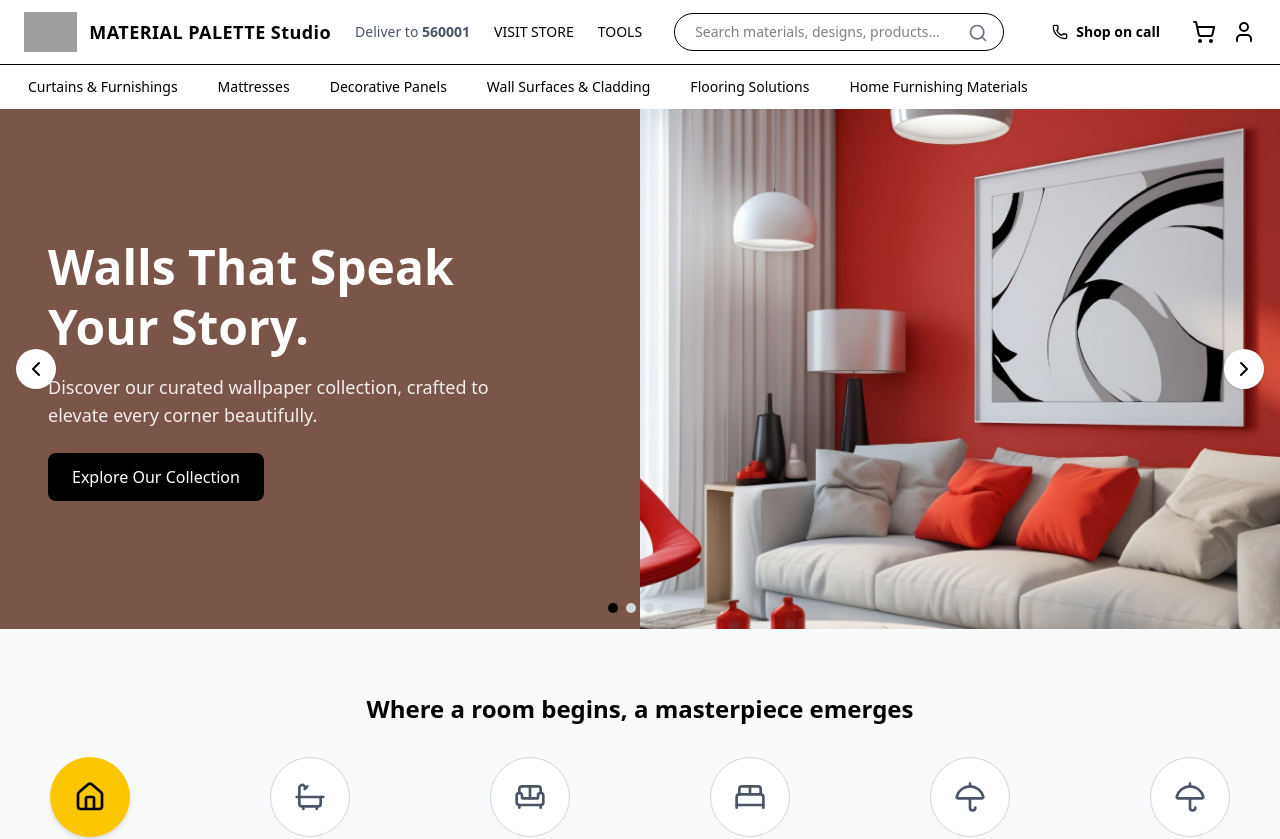
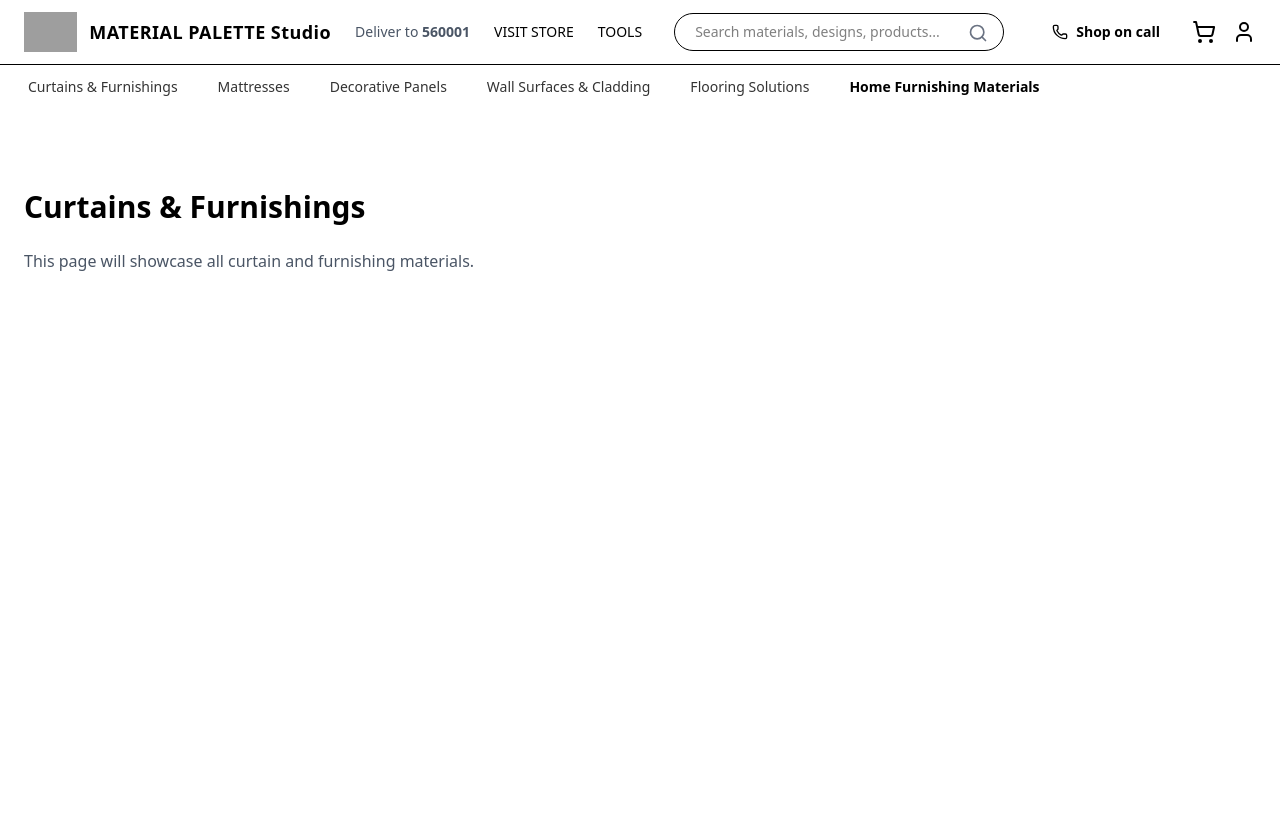
Before and after one commit to sambhav0007/material-Pallete-studio, a React (Vite) app: page /home-furnishing-materials in a window 1280 px wide. Shown: the top 839 px of the page. After the commit the page ends 800 px from the top, so only its background shows below. Built offline with nearby package versions, Linux system fonts and the light colour scheme; grey boxes are pictures that could not be loaded.

Commit message:
Added new styling and updated category routes

```diff
--- a/package.json
+++ b/package.json
@@ -12,7 +12,8 @@
   "dependencies": {
     "lucide-react": "^0.562.0",
     "react": "^19.2.0",
-    "react-dom": "^19.2.3"
+    "react-dom": "^19.2.3",
+    "react-router-dom": "^7.12.0"
   },
   "devDependencies": {
     "@eslint/js": "^9.39.1",
--- a/src/App.jsx
+++ b/src/App.jsx
@@ -1,12 +1,30 @@
+import { BrowserRouter, Routes, Route } from "react-router-dom";
 import Navbar from "./components/home/Navbar.jsx";
 import Home from "./components/home/home.jsx";
+
+import CurtainsFurnishings from "./components/Pages/CurtainsFurnishings";
+import Mattresses from "./components/Pages/Mattresses";
+import DecorativePanels from "./components/Pages/DecorativePanels";
+import WallSurfacesCladding from "./components/Pages/WallSurfacesCladding";
+import FlooringSolutions from "./components/Pages/FlooringSolutions";
+import HomeFurnishingMaterials from "./components/Pages/HomeFurnishingMaterials";
 
 
 function App() {
   return (
     <>
-      <Navbar />
-      <Home />
+      <BrowserRouter>
+        <Navbar />
+        <Routes>
+          <Route path="/" element={<Home />} />
+        <Route path="/curtains-furnishings" element={<CurtainsFurnishings />} />
+        <Route path="/mattresses" element={<Mattresses />} />
+        <Route path="/decorative-panels" element={<DecorativePanels />} />
+        <Route path="/wall-surfaces-cladding" element={<WallSurfacesCladding />} />
+        <Route path="/flooring-solutions" element={<FlooringSolutions />} />
+        <Route path="/home-furnishing-materials" element={<HomeFurnishingMaterials />} />
+      </Routes>
+      </BrowserRouter>
     </>
   );
 }
--- /dev/null
+++ b/src/components/Pages/CurtainsFurnishings.jsx
@@ -0,0 +1,13 @@
+export default function CurtainsFurnishings() {
+  return (
+    <main className="max-w-7xl mx-auto px-6 py-20">
+      <h1 className="text-3xl font-bold mb-6">
+        Curtains & Furnishings
+      </h1>
+
+      <p className="text-gray-600">
+        This page will showcase all curtain and furnishing materials.
+      </p>
+    </main>
+  );
+}
--- /dev/null
+++ b/src/components/Pages/DecorativePanels.jsx
@@ -0,0 +1,13 @@
+export default function CurtainsFurnishings() {
+  return (
+    <main className="max-w-7xl mx-auto px-6 py-20">
+      <h1 className="text-3xl font-bold mb-6">
+        Curtains & Furnishings
+      </h1>
+
+      <p className="text-gray-600">
+        This page will showcase all curtain and furnishing materials.
+      </p>
+    </main>
+  );
+}
--- /dev/null
+++ b/src/components/Pages/FlooringSolutions.jsx
@@ -0,0 +1,13 @@
+export default function CurtainsFurnishings() {
+  return (
+    <main className="max-w-7xl mx-auto px-6 py-20">
+      <h1 className="text-3xl font-bold mb-6">
+        Curtains & Furnishings
+      </h1>
+
+      <p className="text-gray-600">
+        This page will showcase all curtain and furnishing materials.
+      </p>
+    </main>
+  );
+}
--- /dev/null
+++ b/src/components/Pages/HomeFurnishingMaterials.jsx
@@ -0,0 +1,13 @@
+export default function CurtainsFurnishings() {
+  return (
+    <main className="max-w-7xl mx-auto px-6 py-20">
+      <h1 className="text-3xl font-bold mb-6">
+        Curtains & Furnishings
+      </h1>
+
+      <p className="text-gray-600">
+        This page will showcase all curtain and furnishing materials.
+      </p>
+    </main>
+  );
+}
--- /dev/null
+++ b/src/components/Pages/Mattresses.jsx
@@ -0,0 +1,13 @@
+export default function CurtainsFurnishings() {
+  return (
+    <main className="max-w-7xl mx-auto px-6 py-20">
+      <h1 className="text-3xl font-bold mb-6">
+        Curtains & Furnishings
+      </h1>
+
+      <p className="text-gray-600">
+        This page will showcase all curtain and furnishing materials.
+      </p>
+    </main>
+  );
+}
--- /dev/null
+++ b/src/components/Pages/WallSurfacesCladding.jsx
@@ -0,0 +1,13 @@
+export default function CurtainsFurnishings() {
+  return (
+    <main className="max-w-7xl mx-auto px-6 py-20">
+      <h1 className="text-3xl font-bold mb-6">
+        Curtains & Furnishings
+      </h1>
+
+      <p className="text-gray-600">
+        This page will showcase all curtain and furnishing materials.
+      </p>
+    </main>
+  );
+}
--- a/src/components/home/Navbar.jsx
+++ b/src/components/home/Navbar.jsx
@@ -1,12 +1,13 @@
+import { NavLink } from "react-router-dom";
 import { ShoppingCart, User, Search, Phone } from "lucide-react";
 
 const PRODUCT_CATEGORIES = [
-  "Curtains & Furnishings",
-  "Mattresses",
-  "Decorative Panels",
-  "Wall Surfaces & Cladding",
-  "Flooring Solutions",
-  "Home Furnishing Materials",
+  { label: "Curtains & Furnishings", path: "/curtains-furnishings" },
+  { label: "Mattresses", path: "/mattresses" },
+  { label: "Decorative Panels", path: "/decorative-panels" },
+  { label: "Wall Surfaces & Cladding", path: "/wall-surfaces-cladding" },
+  { label: "Flooring Solutions", path: "/flooring-solutions" },
+  { label: "Home Furnishing Materials", path: "/home-furnishing-materials" },
 ];
 
 const Navbar = () => {
@@ -18,11 +19,10 @@ const Navbar = () => {
 
           {/* LEFT */}
           <div className="flex items-center gap-6">
-            {/* LOGO */}
             <div className="flex items-center gap-3">
               <img
                 src="/src/assets/logo.png"
-                alt=""
+                alt="Material Palette"
                 className="h-10 w-auto object-contain"
               />
               <span className="font-bold text-lg tracking-wide">
@@ -43,7 +43,7 @@ const Navbar = () => {
             </button>
           </div>
 
-          {/* CENTER SEARCH */}
+          {/* SEARCH */}
           <div className="flex-1 mx-8">
             <div className="relative">
               <input
@@ -73,18 +73,19 @@ const Navbar = () => {
         <div className="max-w-7xl mx-auto px-6">
           <nav className="flex items-center gap-8 text-sm font-medium py-3">
             {PRODUCT_CATEGORIES.map((item) => (
-              <button
-                key={item}
-                className="
-                  relative px-1
-                  hover:text-black
-                  after:absolute after:left-0 after:-bottom-1
-                  after:h-2px after:w-0 after:bg-black
-                  hover:after:w-full after:transition-all
-                "
+              <NavLink
+                key={item.path}
+                to={item.path}
+                className={({ isActive }) =>
+                  `relative px-1 transition
+                   ${isActive ? "text-black font-semibold" : "text-black/80 hover:text-black"}
+                   after:absolute after:left-0 after:-bottom-1
+                   after:h-2px after:bg-black after:transition-all
+                   ${isActive ? "after:w-full" : "after:w-0 hover:after:w-full"}`
+                }
               >
-                {item}
-              </button>
+                {item.label}
+              </NavLink>
             ))}
           </nav>
         </div>
```
Also changed, not shown: 1 other file (tests, documents, lock files or other folders).
